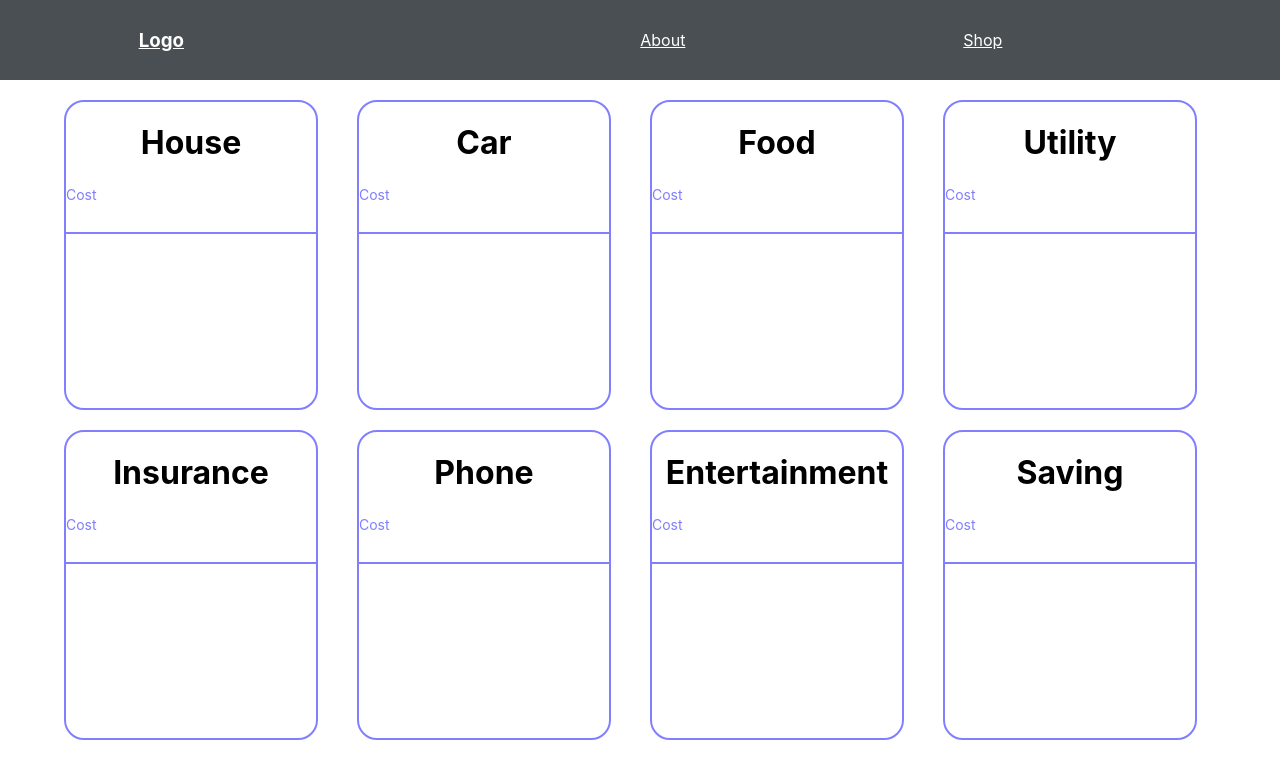
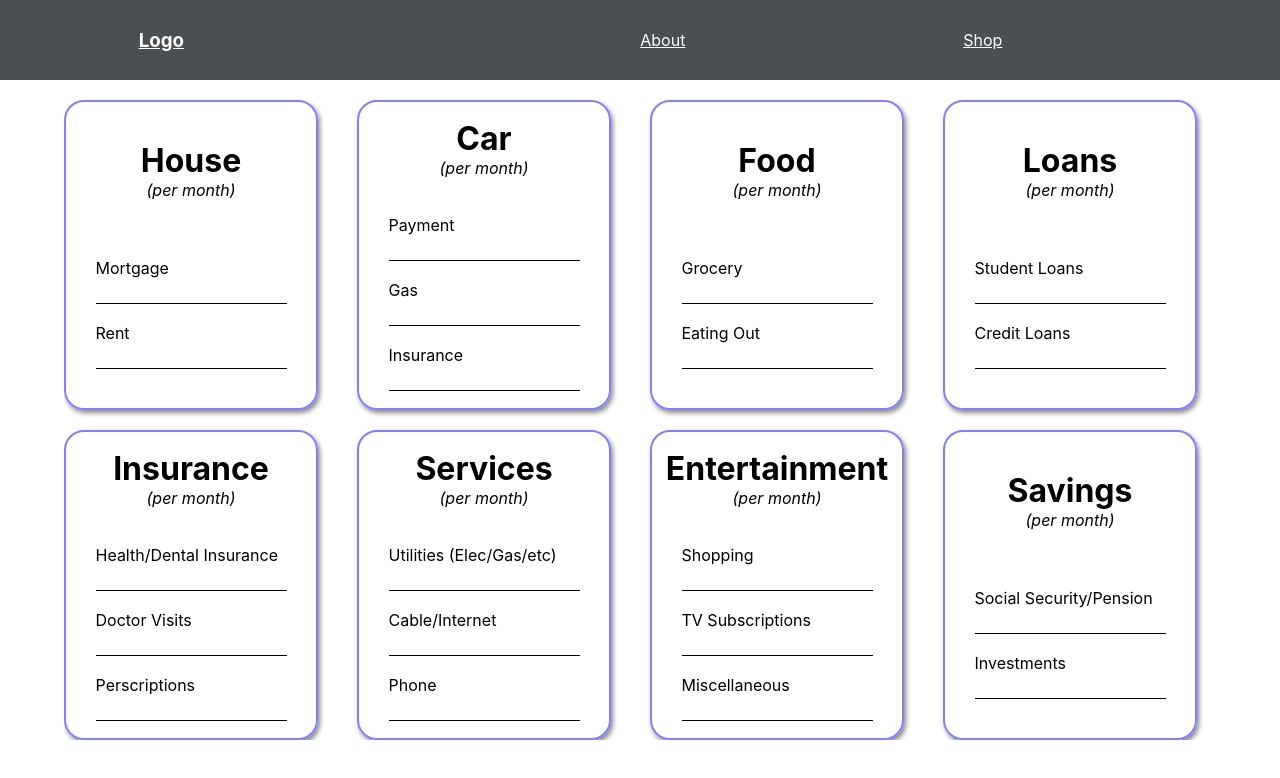
Before and after one commit to johnhou13579/Financial-Planner, a React (Create React App) app in the folder financial-planner/: page /lifestyle in a window 1280 px wide. Shown: the top 778 px of the page. Built offline with nearby package versions, Linux system fonts and the light colour scheme.

Commit message:
Added descriptions to Expenses components as well as inputs

```diff
--- a/financial-planner/src/App.css
+++ b/financial-planner/src/App.css
@@ -2,6 +2,10 @@
   text-align: center;
   height: 100%;
   width: 100%;
+}
+
+h1, p{
+  margin:0;
 }
 
 .body{
@@ -16,7 +20,12 @@
   grid-template-columns: repeat(auto-fit, minmax(250px, 1fr));
   grid-column-gap: 20px;
   grid-row-gap: 20px;
-  overflow: hidden;
+  overflow-y: scroll;
+}
+
+::-webkit-scrollbar {
+  width: 0px;
+  background: transparent;
 }
 
 nav{
@@ -71,11 +80,16 @@ nav{
 }
 
 .Expense{
+  display: flex;
+  align-items: center;
+  flex-direction: column;
+  justify-content: space-evenly;
   border: 2px solid #827ffe;
   border-radius: 20px;
   width: 250px;
   min-height: 300px;
   max-height: 360px;
+  box-shadow: 2px 3px 5px #888888;
 }
 
 .Expense input{
@@ -87,6 +101,7 @@ nav{
   position: relative;
   height: 50px;
   overflow:hidden;
+  padding-top: 15px;
 }
 
 .form input{
@@ -95,6 +110,7 @@ nav{
   padding-top: 20px;
   border: none;
   outline: none;
+  margin: 0 5px 0 5px;
 }
 
 .form label{
@@ -123,19 +139,17 @@ nav{
 
 .content-name{
   position:absolute;
-  bottom: 5px;
+  bottom: 25px;
   left: 0px;
   transition: all .3s ease;
 }
 
-.form input:focus + .label-name .content-name,
-.form input:valid + .label-name .content-name{
-  transform: translateY(-150%);
-  font-size: 14px;
+.form input:focus + .label-name .content-name{
+  transform: translateY(-40%);
+  font-size: 16px;
   color: #827ffe;
 }
 
-.form input:focus + .label-name::after,
-.form input:valid + .label-name::after{
+.form input:focus + .label-name::after{
   transform: translateX(0%);
 }
--- a/financial-planner/src/components/Lifestyle.js
+++ b/financial-planner/src/components/Lifestyle.js
@@ -1,18 +1,25 @@
 import React from 'react';
 import '../App.css';
-import Expense from './Expense';
+import House from '../expenses/House';
+import Car from '../expenses/Car';
+import Food from '../expenses/Food';
+import Loans from '../expenses/Loans';
+import Insurance from '../expenses/Insurance';
+import Entertainment from '../expenses/Entertainment';
+import Services from '../expenses/Services';
+import Savings from '../expenses/Savings'
 
 function Lifestyle(){
     return(
         <div className="body">
-            <Expense title="House"/>
-            <Expense title="Car"/>
-            <Expense title="Food"/>
-            <Expense title="Utility"/>
-            <Expense title="Insurance"/>
-            <Expense title="Phone"/>
-            <Expense title="Entertainment"/>
-            <Expense title="Saving"/>
+            <House title="House"/>
+            <Car title="Car"/>
+            <Food title="Food"/>
+            <Loans title="Loans"/>
+            <Insurance title="Insurance"/>
+            <Services title="Services"/>
+            <Entertainment title="Entertainment"/>
+            <Savings title="Savings"/>
 
         </div>
     )};
--- /dev/null
+++ b/financial-planner/src/expenses/Car.js
@@ -0,0 +1,35 @@
+import React from 'react'
+import '../App.css'
+
+function Car(props){
+    return(
+        <div className="Expense">
+            <div className="ExpenseTitle">
+                <h1>{props.title}</h1>
+                <p><i>(per month)</i></p>
+            </div>
+            <div>
+                <div className="form">
+                    <input type="text" name="name"/>
+                    <label for="name" class="label-name">
+                        <span class="content-name">Payment</span>
+                    </label>
+                </div>
+                <div className="form">
+                    <input type="text" name="name2"/>
+                    <label for="name2" class="label-name">
+                        <span class="content-name">Gas</span>
+                    </label>
+                </div>
+                <div className="form">
+                    <input type="text" name="name3"/>
+                    <label for="name3" class="label-name">
+                        <span class="content-name">Insurance</span>
+                    </label>
+                </div>
+            </div>
+        </div>
+    )
+};
+
+export default Car;
--- /dev/null
+++ b/financial-planner/src/expenses/Entertainment.js
@@ -0,0 +1,35 @@
+import React from 'react'
+import '../App.css'
+
+function Services(props){
+    return(
+        <div className="Expense">
+            <div className="ExpenseTitle">
+                <h1>{props.title}</h1>
+                <p><i>(per month)</i></p>
+            </div>
+            <div>
+                <div className="form">
+                    <input type="text" name="name"/>
+                    <label for="name" class="label-name">
+                        <span class="content-name">Shopping</span>
+                    </label>
+                </div>
+                <div className="form">
+                    <input type="text" name="name2"/>
+                    <label for="name2" class="label-name">
+                        <span class="content-name">TV Subscriptions</span>
+                    </label>
+                </div>
+                <div className="form">
+                    <input type="text" name="name2"/>
+                    <label for="name2" class="label-name">
+                        <span class="content-name">Miscellaneous</span>
+                    </label>
+                </div>
+            </div>
+        </div>
+    )
+};
+
+export default Services;
--- /dev/null
+++ b/financial-planner/src/expenses/Food.js
@@ -0,0 +1,29 @@
+import React from 'react'
+import '../App.css'
+
+function Food(props){
+    return(
+        <div className="Expense">
+            <div className="ExpenseTitle">
+                <h1>{props.title}</h1>
+                <p><i>(per month)</i></p>
+            </div>
+            <div>
+                <div className="form">
+                    <input type="text" name="name"/>
+                    <label for="name" class="label-name">
+                        <span class="content-name">Grocery</span>
+                    </label>
+                </div>
+                <div className="form">
+                    <input type="text" name="name2"/>
+                    <label for="name2" class="label-name">
+                        <span class="content-name">Eating Out</span>
+                    </label>
+                </div>
+            </div>
+        </div>
+    )
+};
+
+export default Food;
--- /dev/null
+++ b/financial-planner/src/expenses/House.js
@@ -0,0 +1,29 @@
+import React from 'react'
+import '../App.css'
+
+function House(props){
+    return(
+        <div className="Expense">
+            <div className="ExpenseTitle">
+                <h1>{props.title}</h1>
+                <p><i>(per month)</i></p>
+            </div>
+            <div>
+                <div className="form">
+                    <input type="text" name="name"/>
+                    <label for="name" class="label-name">
+                        <span class="content-name">Mortgage</span>
+                    </label>
+                </div>
+                <div className="form">
+                    <input type="text" name="name2"/>
+                    <label for="name2" class="label-name">
+                        <span class="content-name">Rent</span>
+                    </label>
+                </div>
+            </div>
+        </div>
+    )
+};
+
+export default House;
--- /dev/null
+++ b/financial-planner/src/expenses/Insurance.js
@@ -0,0 +1,35 @@
+import React from 'react'
+import '../App.css'
+
+function Insurance(props){
+    return(
+        <div className="Expense">
+            <div className="ExpenseTitle">
+                <h1>{props.title}</h1>
+                <p><i>(per month)</i></p>
+            </div>
+            <div>
+                <div className="form">
+                    <input type="text" name="name"/>
+                    <label for="name" class="label-name">
+                        <span class="content-name">Health/Dental Insurance</span>
+                    </label>
+                </div>
+                <div className="form">
+                    <input type="text" name="name2"/>
+                    <label for="name2" class="label-name">
+                        <span class="content-name">Doctor Visits</span>
+                    </label>
+                </div>
+                <div className="form">
+                    <input type="text" name="name2"/>
+                    <label for="name2" class="label-name">
+                        <span class="content-name">Perscriptions</span>
+                    </label>
+                </div>
+            </div>
+        </div>
+    )
+};
+
+export default Insurance;
--- /dev/null
+++ b/financial-planner/src/expenses/Loans.js
@@ -0,0 +1,29 @@
+import React from 'react'
+import '../App.css'
+
+function Loans(props){
+    return(
+        <div className="Expense">
+            <div className="ExpenseTitle">
+                <h1>{props.title}</h1>
+                <p><i>(per month)</i></p>
+            </div>
+            <div>
+                <div className="form">
+                    <input type="text" name="name"/>
+                    <label for="name" class="label-name">
+                        <span class="content-name">Student Loans</span>
+                    </label>
+                </div>
+                <div className="form">
+                    <input type="text" name="name2"/>
+                    <label for="name2" class="label-name">
+                        <span class="content-name">Credit Loans</span>
+                    </label>
+                </div>
+            </div>
+        </div>
+    )
+};
+
+export default Loans;
--- /dev/null
+++ b/financial-planner/src/expenses/Savings.js
@@ -0,0 +1,29 @@
+import React from 'react'
+import '../App.css'
+
+function Savings(props){
+    return(
+        <div className="Expense">
+            <div className="ExpenseTitle">
+                <h1>{props.title}</h1>
+                <p><i>(per month)</i></p>
+            </div>
+            <div>
+                <div className="form">
+                    <input type="text" name="name"/>
+                    <label for="name" class="label-name">
+                        <span class="content-name">Social Security/Pension</span>
+                    </label>
+                </div>
+                <div className="form">
+                    <input type="text" name="name2"/>
+                    <label for="name2" class="label-name">
+                        <span class="content-name">Investments</span>
+                    </label>
+                </div>
+            </div>
+        </div>
+    )
+};
+
+export default Savings;
--- /dev/null
+++ b/financial-planner/src/expenses/Services.js
@@ -0,0 +1,35 @@
+import React from 'react'
+import '../App.css'
+
+function Services(props){
+    return(
+        <div className="Expense">
+            <div className="ExpenseTitle">
+                <h1>{props.title}</h1>
+                <p><i>(per month)</i></p>
+            </div>
+            <div>
+                <div className="form">
+                    <input type="text" name="name"/>
+                    <label for="name" class="label-name">
+                        <span class="content-name">Utilities (Elec/Gas/etc)</span>
+                    </label>
+                </div>
+                <div className="form">
+                    <input type="text" name="name2"/>
+                    <label for="name2" class="label-name">
+                        <span class="content-name">Cable/Internet</span>
+                    </label>
+                </div>
+                <div className="form">
+                    <input type="text" name="name2"/>
+                    <label for="name2" class="label-name">
+                        <span class="content-name">Phone</span>
+                    </label>
+                </div>
+            </div>
+        </div>
+    )
+};
+
+export default Services;
```
Also changed, not shown: financial-planner/src/expenses/Expense.js (renamed from financial-planner/src/components/Expense.js).
